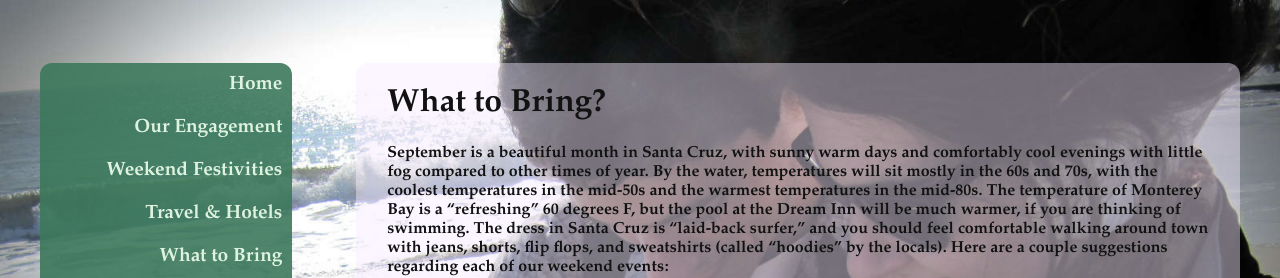
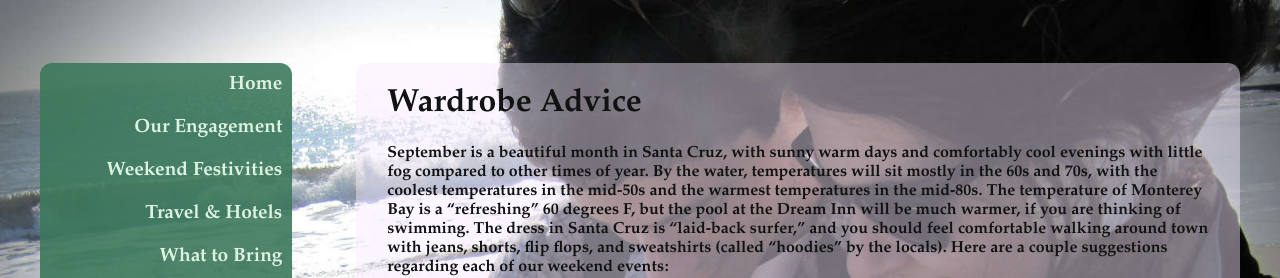
Before and after one commit to adgaudio/wedding, a Jekyll site: the page built from what-to-bring.md, in a window 1280 px wide. Shown: the top 278 px of the page. Built offline with Jekyll 4.4.1, drawn with Linux system fonts in a browser that asks for light colours; Markdown is read by kramdown in place of the engine named in the settings.

Commit message:
Update what-to-bring.md

```diff
--- a/what-to-bring.md
+++ b/what-to-bring.md
@@ -3,7 +3,7 @@ layout: default
 title: What to Bring
 site_classes: gray_background
 ---
-#What to Bring?
+#Wardrobe Advice
 
 September is a beautiful month in Santa Cruz, with sunny warm days and comfortably cool evenings with little fog compared to other times of year. By the water, temperatures will sit mostly in the 60s and 70s, with the coolest temperatures in the mid-50s and the warmest temperatures in the mid-80s.  The temperature of Monterey Bay is a "refreshing" 60 degrees F, but the pool at the Dream Inn will be much warmer, if you are thinking of swimming.  The dress in Santa Cruz is "laid-back surfer," and you should feel comfortable walking around town with jeans, shorts, flip flops, and sweatshirts (called "hoodies" by the locals).  Here are a couple suggestions regarding each of our weekend events:
 
```
